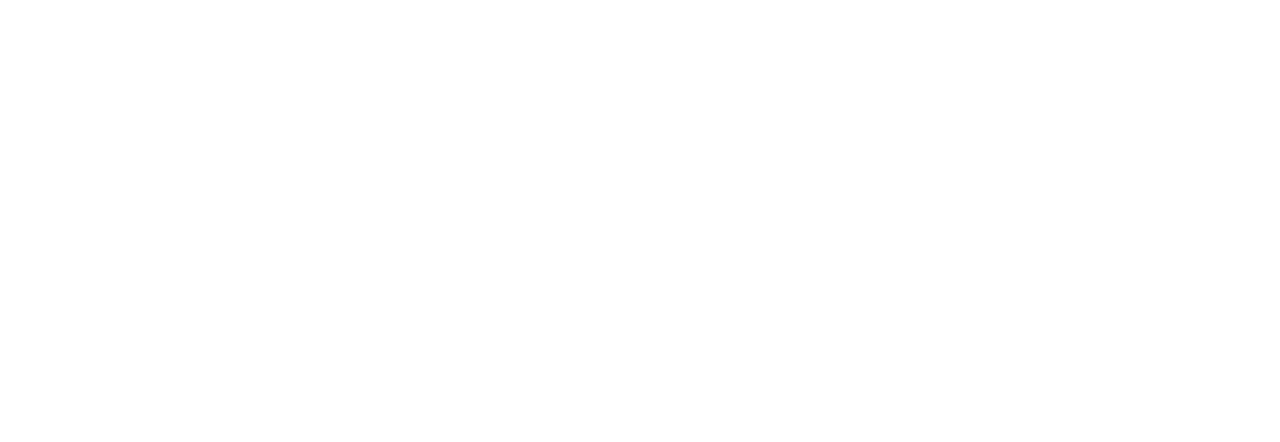
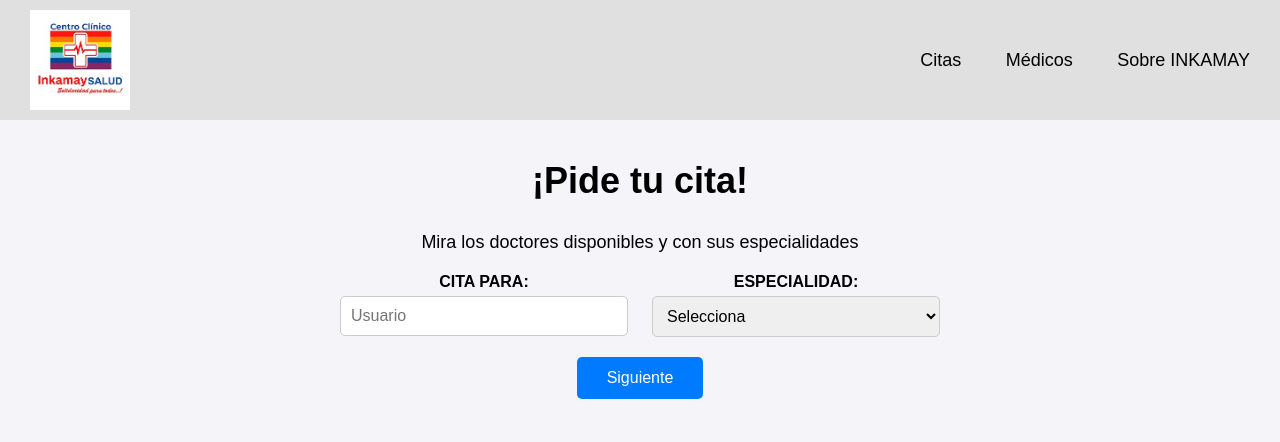
Before and after one commit to DobleTreinta/Proyecto, a plain HTML site: page pages/pages/pidetucita.html in a window 1280 px wide. Drawn offline with Linux system fonts and the light colour scheme.

Commit message:
Se agrega nueva configuracion

```diff
--- a/pages/pages/pidetucita.html
+++ b/pages/pages/pidetucita.html
@@ -0,0 +1,146 @@
+<!DOCTYPE html>
+<html lang="es">
+<head>
+    <meta charset="UTF-8">
+    <meta name="viewport" content="width=device-width, initial-scale=1.0">
+    <title>Pide tu Cita - Inkamay Salud</title>
+    <style>
+        body {
+            font-family: Arial, sans-serif;
+            margin: 0;
+            padding: 0;
+            background-color: #f4f4f9;
+        }
+
+        /* Estilo del Navbar */
+        #navbar {
+            background-color: #e0e0e0;
+            padding: 10px;
+            display: flex;
+            justify-content: space-between;
+            align-items: center;
+        }
+
+        #navbar img {
+            width: 100px;
+            margin-left: 20px;
+        }
+
+        #navbar a {
+            margin: 0 20px;
+            font-size: 18px;
+            text-decoration: none;
+            color: black;
+        }
+
+        #navbar a:hover {
+            font-weight: bold;
+        }
+
+        /* Contenedor de la página */
+        .appointment-container {
+            margin: 40px auto;
+            text-align: center;
+            width: 90%;
+        }
+
+        /* Estilo del título */
+        .appointment-container h2 {
+            font-size: 36px;
+            font-weight: bold;
+        }
+
+        .appointment-container p {
+            font-size: 18px;
+            margin-bottom: 20px;
+        }
+
+        /* Contenedor del formulario */
+        .form-container {
+            display: flex;
+            justify-content: space-between;
+            margin: 0 auto;
+            max-width: 600px;
+        }
+
+        .form-group {
+            display: flex;
+            flex-direction: column;
+            width: 48%;
+        }
+
+        label {
+            font-size: 16px;
+            font-weight: bold;
+            margin-bottom: 5px;
+        }
+
+        input, select {
+            padding: 10px;
+            border: 1px solid #ccc;
+            border-radius: 5px;
+            font-size: 16px;
+        }
+
+        /* Estilo del botón */
+        .submit-btn {
+            background-color: #007bff;
+            color: white;
+            border: none;
+            padding: 12px 30px;
+            border-radius: 5px;
+            cursor: pointer;
+            font-size: 16px;
+            margin-top: 20px;
+        }
+
+        .submit-btn:hover {
+            background-color: #0056b3;
+        }
+    </style>
+</head>
+<body>
+
+<!-- Navbar -->
+<div id="navbar">
+    <img src="img2.jpeg" alt="Logo Inkamay Salud">
+    <div>
+        <a href="#">Citas</a>
+        <a href="#">Médicos</a>
+        <a href="#">Sobre INKAMAY</a>
+    </div>
+</div>
+
+<!-- Contenido principal de la página -->
+<div class="appointment-container">
+    <h2>¡Pide tu cita!</h2>
+    <p>Mira los doctores disponibles y con sus especialidades</p>
+
+    <!-- Formulario de cita -->
+    <div class="form-container">
+        <!-- Campo de "Cita para" -->
+        <div class="form-group">
+            <label for="cita-para">CITA PARA:</label>
+            <input type="text" id="cita-para" placeholder="Usuario">
+        </div>
+
+        <!-- Campo de "Especialidad" -->
+        <div class="form-group">
+            <label for="especialidad">ESPECIALIDAD:</label>
+            <select id="especialidad">
+                <option value="">Selecciona</option>
+                <option value="cardiologia">Cardiología</option>
+                <option value="dermatologia">Dermatología</option>
+                <option value="pediatria">Pediatría</option>
+                <option value="ginecologia">Ginecología</option>
+                <!-- Agregar más especialidades según sea necesario -->
+            </select>
+        </div>
+    </div>
+
+    <!-- Botón siguiente -->
+    <button class="submit-btn">Siguiente</button>
+</div>
+
+</body>
+</html>
```
Also changed, not shown: pages/pages/bienvenido.html (+2 -1 lines).
